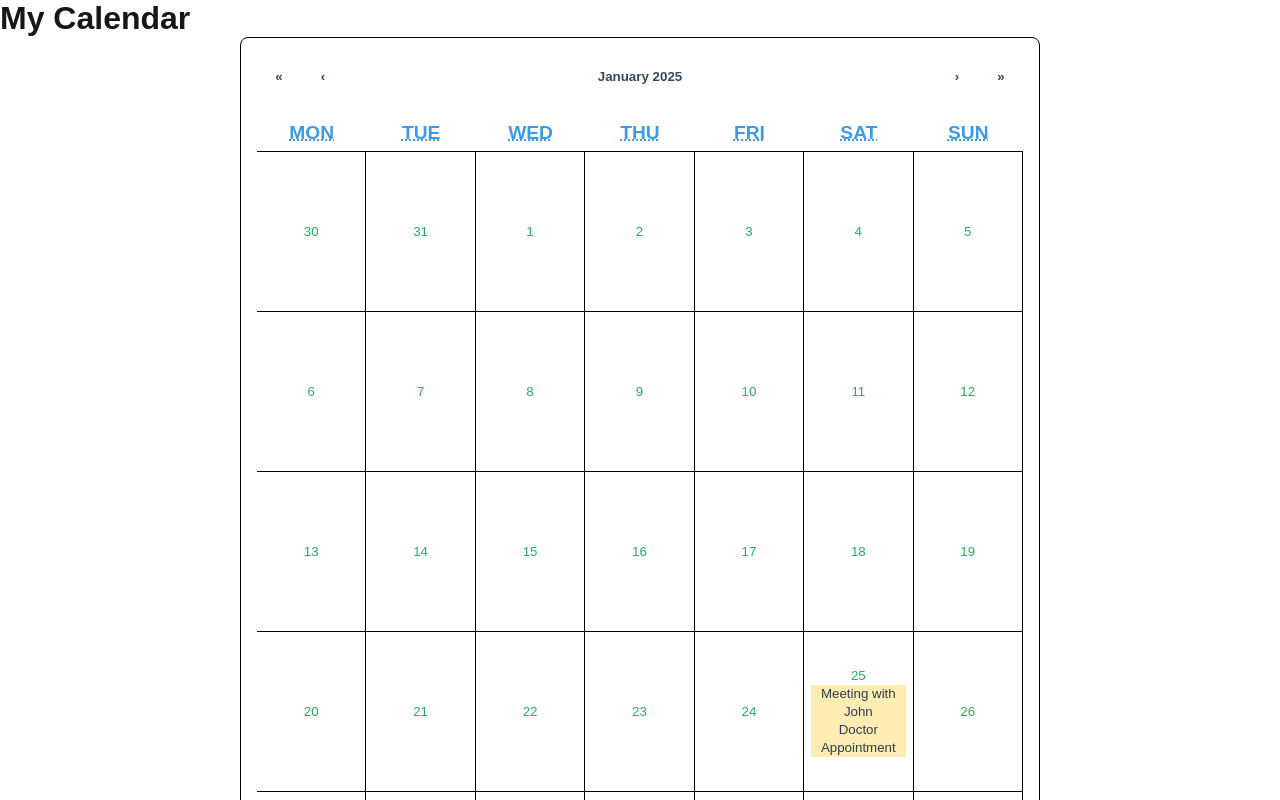
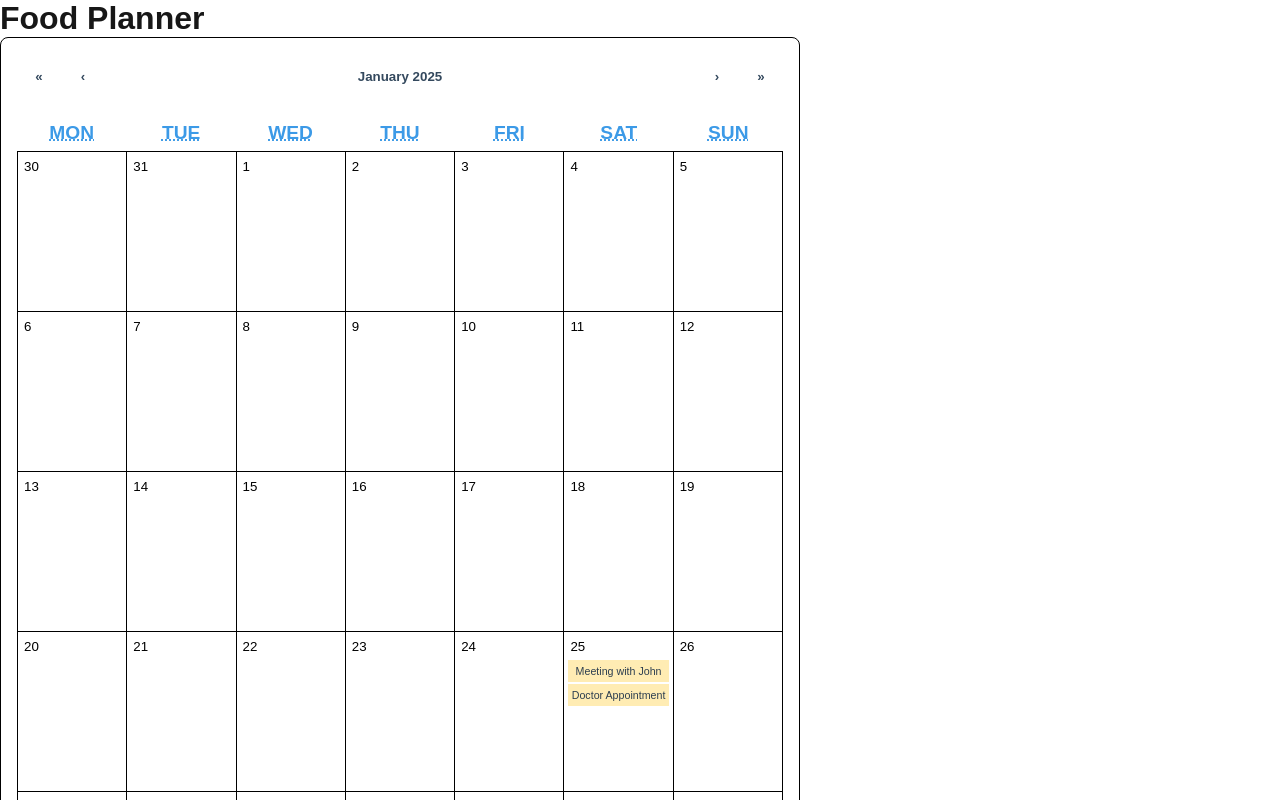
Before and after one commit to strgPeter/RandomMealPlanner, a Next.js app: page / in a window 1280 px wide. Shown: the top 800 px of the page. Built offline with nearby package versions, Linux system fonts and the light colour scheme.

Commit message:
Change design of calendar

```diff
--- a/src/app/components/calendar/Calendar.css
+++ b/src/app/components/calendar/Calendar.css
@@ -2,7 +2,6 @@
 .react-calendar {
     width: 100%;
     max-width: 800px;
-    margin: auto;
     border: 1px solid #000000;
     border-radius: 8px;
     padding: 1rem;
@@ -27,16 +26,43 @@
     border: 1px solid #000000 !important;
     border-top: 0 !important;
     border-left: 0 !important;
-    color: #27ae60; /* Day numbers color */
+    color: #000000; /* Day numbers color */
+    min-height: 160px;
+    /* New layout properties */
+    display: flex;
+    flex-direction: column;
+    align-items: flex-start;
+    justify-content: flex-start;
+    padding: 4px;
+}
+
+.react-calendar__month-view__days {
+    border-left: 1px solid #000000;
+}
+
+.react-calendar__tile abbr {
+    display: block;
+    margin-bottom: auto; /* Push to top */
+    padding: 2px;
 }
 
 .react-calendar__tile--now {
-    color: #c0392b !important; /* Today's date color */
+    color: #18ab24 !important; /* Today's date color */
+}
+
+.event-badge {
+    width: 100%;
+    margin-top: auto; /* Push events to bottom */
+    flex: 1;
+    overflow: auto;
 }
 
 .event-item {
-    color: #2c3e50; /* Event text color */
+    color: #2c3e50;
     background-color: #ffecb3;
+    margin: 2px 0;
+    padding: 2px;
+    font-size: 0.8em;
 }
 
 .selected-date-info {
--- a/src/app/components/calendar/CalendarChart.jsx
+++ b/src/app/components/calendar/CalendarChart.jsx
@@ -46,7 +46,7 @@ const MyCalendar = () => {
 
     return (
         <div className="calendar-container">
-            <h1>My Calendar</h1>
+            <h1>Food Planner</h1>
             <Calendar
                 onChange={onChange}
                 value={date}
--- a/src/app/layout.js
+++ b/src/app/layout.js
@@ -12,8 +12,8 @@ const geistMono = Geist_Mono({
 });
 
 export const metadata = {
-  title: "Create Next App",
-  description: "Generated by create next app",
+  title: "Food Planner",
+  description: "Generate your meal courses over the month",
 };
 
 export default function RootLayout({ children }) {
--- a/src/app/page.js
+++ b/src/app/page.js
@@ -1,5 +1,3 @@
-import Image from "next/image";
-import styles from "./page.module.css";
 import MyCalendar from '@/app/components/calendar/CalendarChart';
 
 export default function Home() {
```
